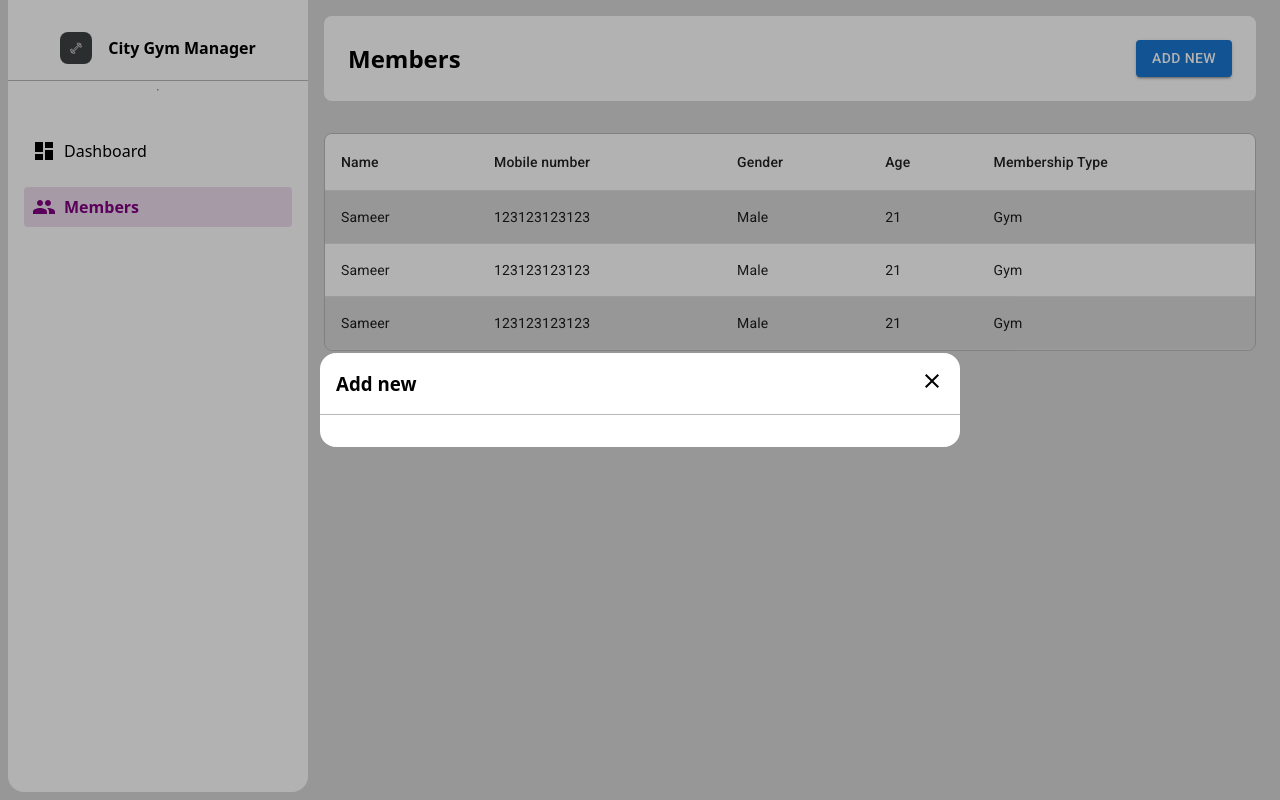
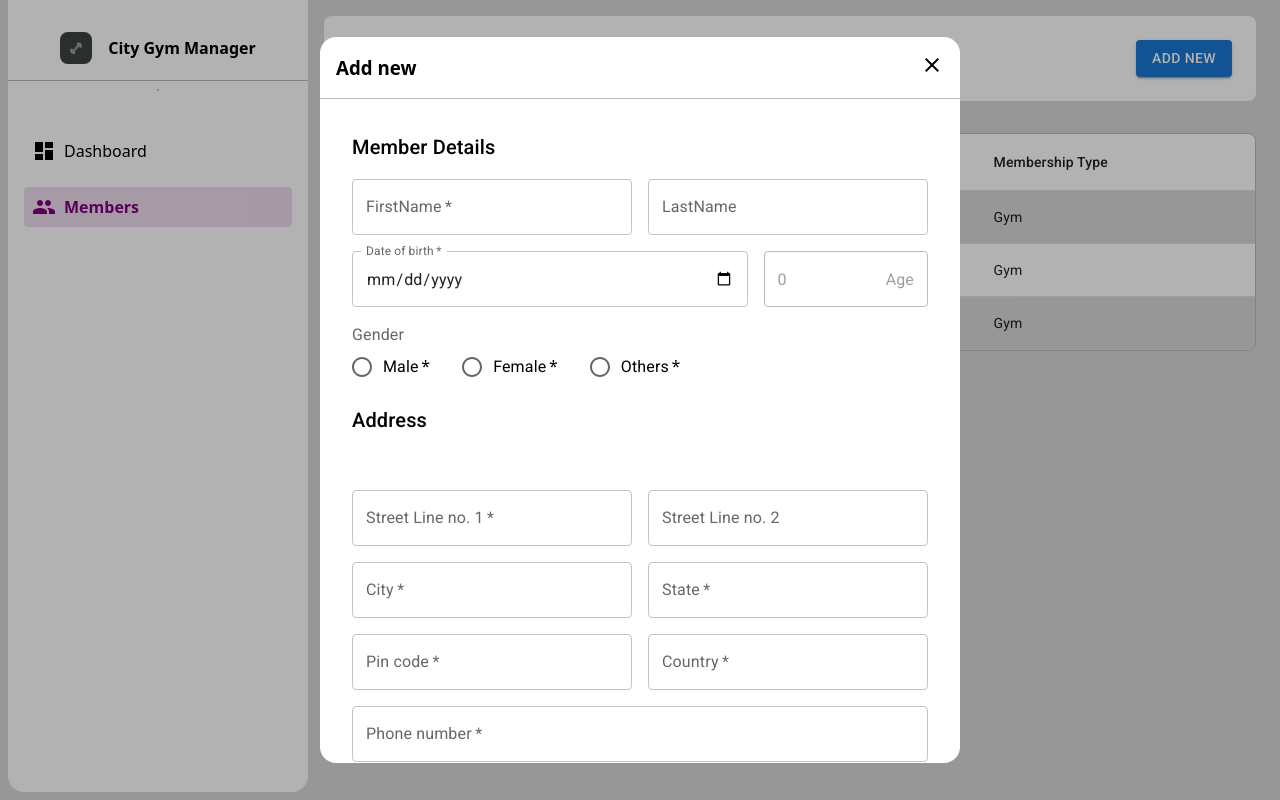
Before and after one commit to Gym-manago/gym-manager-frontend, a React (Vite) app: page /members in a window 1280 px wide. Both pictures are taken after a click on the button "ADD NEW". Built offline with nearby package versions, Linux system fonts and the light colour scheme.

Commit message:
Add fields to the form

```diff
--- a/src/pages/Members/components/AddNew.tsx
+++ b/src/pages/Members/components/AddNew.tsx
@@ -1,11 +1,47 @@
 import { CloseOutlined } from "@mui/icons-material";
 import styles from "../styles.module.scss";
+import { Controller, useForm } from "react-hook-form";
+import { Member } from "../types";
+import {
+  Button,
+  Checkbox,
+  FormControlLabel,
+  FormLabel,
+  Radio,
+  RadioGroup,
+  TextField,
+  Typography,
+} from "@mui/material";
+import { useState } from "react";
 
 interface Props {
   onClose: () => void;
 }
 
 export const AddNew = ({ onClose }: Props) => {
+  const { control, handleSubmit } = useForm<Member>({
+    defaultValues: {
+      membershipType: [],
+    },
+  });
+  const [age, setAge] = useState(0);
+
+  const onSubmit = (memberData: Member) => {
+    console.log(memberData);
+  };
+
+  function getAge(dateString: string) {
+    const today = new Date();
+    const birthDate = new Date(dateString);
+
+    let age = today.getFullYear() - birthDate.getFullYear();
+    const m = today.getMonth() - birthDate.getMonth();
+    if (m < 0 || (m === 0 && today.getDate() < birthDate.getDate())) {
+      age--;
+    }
+    return age;
+  }
+
   return (
     <div className={styles.modal_container} onClick={onClose}>
       <div className={styles.modal} onClick={(e) => e.stopPropagation()}>
@@ -15,7 +51,214 @@ export const AddNew = ({ onClose }: Props) => {
             <CloseOutlined />
           </div>
         </div>
-        <div className={styles.modal_content}></div>
+        <div className={styles.modal_content}>
+          <Typography variant="h6">Member Details</Typography>
+          <form onSubmit={handleSubmit(onSubmit)} className={styles.modal_form}>
+            <span className={styles.modal_form_group_horizontal}>
+              <Controller
+                control={control}
+                name="firstName"
+                render={({ field }) => (
+                  <TextField label="FirstName" {...field} required />
+                )}
+              />
+              <Controller
+                control={control}
+                name="lastName"
+                render={({ field }) => (
+                  <TextField label="LastName" {...field} />
+                )}
+              />
+            </span>
+            <span className={styles.modal_form_group_horizontal}>
+              <Controller
+                control={control}
+                name="dob"
+                render={({ field }) => (
+                  <TextField
+                    type="date"
+                    label="Date of birth"
+                    slotProps={{
+                      inputLabel: { shrink: true },
+                      htmlInput: {
+                        max: new Date().toJSON().split("T")[0],
+                      },
+                    }}
+                    {...field}
+                    onChange={(e) => {
+                      field.onChange(e.target.value);
+                      setAge(getAge(e.target.value));
+                    }}
+                    required
+                  />
+                )}
+              />
+              <TextField
+                style={{ width: "fit-content" }}
+                disabled
+                value={age}
+                slotProps={{
+                  input: {
+                    endAdornment: "Age",
+                  },
+                }}
+              />
+            </span>
+            <span>
+              <FormLabel>Gender</FormLabel>
+              <Controller
+                control={control}
+                name="gender"
+                render={({ field }) => (
+                  <RadioGroup {...field} className={styles.radio_group}>
+                    <FormControlLabel
+                      value="Male"
+                      control={<Radio required />}
+                      label="Male"
+                    />
+                    <FormControlLabel
+                      value="Female"
+                      control={<Radio required />}
+                      label="Female"
+                    />
+                    <FormControlLabel
+                      value="Others"
+                      control={<Radio required />}
+                      label="Others"
+                    />
+                  </RadioGroup>
+                )}
+              />
+            </span>
+            <Typography variant="h6">Address</Typography>
+            <br />
+            <span className={styles.modal_form_group_horizontal}>
+              <Controller
+                control={control}
+                name="streetLine1"
+                render={({ field }) => (
+                  <TextField label="Street Line no. 1" {...field} required />
+                )}
+              />
+              <Controller
+                control={control}
+                name="streetLine2"
+                render={({ field }) => (
+                  <TextField label="Street Line no. 2" {...field} />
+                )}
+              />
+            </span>{" "}
+            <span className={styles.modal_form_group_horizontal}>
+              <Controller
+                control={control}
+                name="city"
+                render={({ field }) => (
+                  <TextField label="City" {...field} required />
+                )}
+              />
+              <Controller
+                control={control}
+                name="state"
+                render={({ field }) => (
+                  <TextField label="State" {...field} required />
+                )}
+              />
+            </span>
+            <span className={styles.modal_form_group_horizontal}>
+              <Controller
+                control={control}
+                name="pinCode"
+                render={({ field }) => (
+                  <TextField label="Pin code" {...field} required />
+                )}
+              />
+              <Controller
+                control={control}
+                name="country"
+                render={({ field }) => (
+                  <TextField label="Country" {...field} required />
+                )}
+              />
+            </span>
+            <Controller
+              control={control}
+              name="phoneNumber"
+              render={({ field }) => (
+                // TODO: replace with a phonenumber input component
+                <TextField
+                  type="tel"
+                  label="Phone number"
+                  {...field}
+                  required
+                />
+              )}
+            />
+            <br />
+            <span className={styles.modal_form_group_vertical}>
+              <Typography variant="h6">Gym Info</Typography>
+              <br />
+              <span>
+                <FormLabel>Membership Type</FormLabel>
+                <Controller
+                  control={control}
+                  name="membershipType"
+                  render={({ field }) => (
+                    <span className={styles.modal_form_group_horizontal}>
+                      {["Gym", "Swimming Pool"].map((label) => (
+                        <FormControlLabel
+                          control={
+                            <Checkbox
+                              value={label.toUpperCase()}
+                              checked={field.value.includes(
+                                label.toUpperCase() as (typeof field.value)[0]
+                              )}
+                              onChange={(e) => {
+                                field.onChange(
+                                  field.value.includes(
+                                    label.toUpperCase() as (typeof field.value)[0]
+                                  )
+                                    ? field.value.filter(
+                                        (value) => value !== e.target.value
+                                      )
+                                    : [...field.value, e.target.value]
+                                );
+                              }}
+                            />
+                          }
+                          label={label}
+                        />
+                      ))}
+                    </span>
+                  )}
+                />
+              </span>
+              <span>
+                <FormLabel>Payment Method</FormLabel>
+                <Controller
+                  control={control}
+                  name="paymentMethod"
+                  render={({ field }) => (
+                    <RadioGroup {...field} className={styles.radio_group}>
+                      <FormControlLabel
+                        value="UPI"
+                        control={<Radio required />}
+                        label="Upi"
+                      />
+                      <FormControlLabel
+                        value="CASH"
+                        control={<Radio required />}
+                        label="Cash"
+                      />
+                    </RadioGroup>
+                  )}
+                />
+              </span>
+            </span>
+            <Button type="submit" variant="contained">
+              Add new member
+            </Button>
+          </form>
+        </div>
       </div>
     </div>
   );
--- a/src/pages/Members/styles.module.scss
+++ b/src/pages/Members/styles.module.scss
@@ -38,5 +38,45 @@
 
 .modal_content {
   display: flex;
-  padding: spacing.$xs;
+  padding: spacing.$m;
+  flex-direction: column;
+  gap: spacing.$xs;
+  max-height: 600px;
+  overflow-y: auto;
 }
+
+.modal_form {
+  display: flex;
+  flex-direction: column;
+  gap: spacing.$xs;
+  width: 100%;
+  input[type="number"]::-webkit-inner-spin-button,
+  input[type="number"]::-webkit-outer-spin-button {
+    -webkit-appearance: none;
+    margin: 0;
+  }
+}
+
+.modal_form_group_horizontal {
+  display: flex;
+  gap: spacing.$xs;
+  width: 100%;
+  div {
+    width: 100%;
+  }
+}
+
+.modal_form_group_vertical {
+  display: flex;
+  flex-direction: column;
+  gap: spacing.$xs;
+  width: 100%;
+  div {
+    width: 100%;
+  }
+}
+
+.radio_group:global(.MuiFormGroup-root) {
+  flex-direction: row;
+  gap: spacing.$xs;
+}
--- a/src/pages/Members/types.ts
+++ b/src/pages/Members/types.ts
@@ -2,9 +2,9 @@ export interface Member {
   firstName: string;
   lastName: string;
   gender: "Male" | "Female" | "Others";
-  age: number;
+  dob: Date;
   streetLine1: string;
-  streetLint2: string;
+  streetLine2: string;
   city: string;
   state: string;
   country: string;
--- a/tsconfig.app.json
+++ b/tsconfig.app.json
@@ -2,7 +2,7 @@
   "compilerOptions": {
     "target": "ES2020",
     "useDefineForClassFields": true,
-    "lib": ["ES2020", "DOM", "DOM.Iterable"],
+    "lib": ["ES2021", "DOM", "DOM.Iterable"],
     "module": "ESNext",
     "skipLibCheck": true,
 
```
